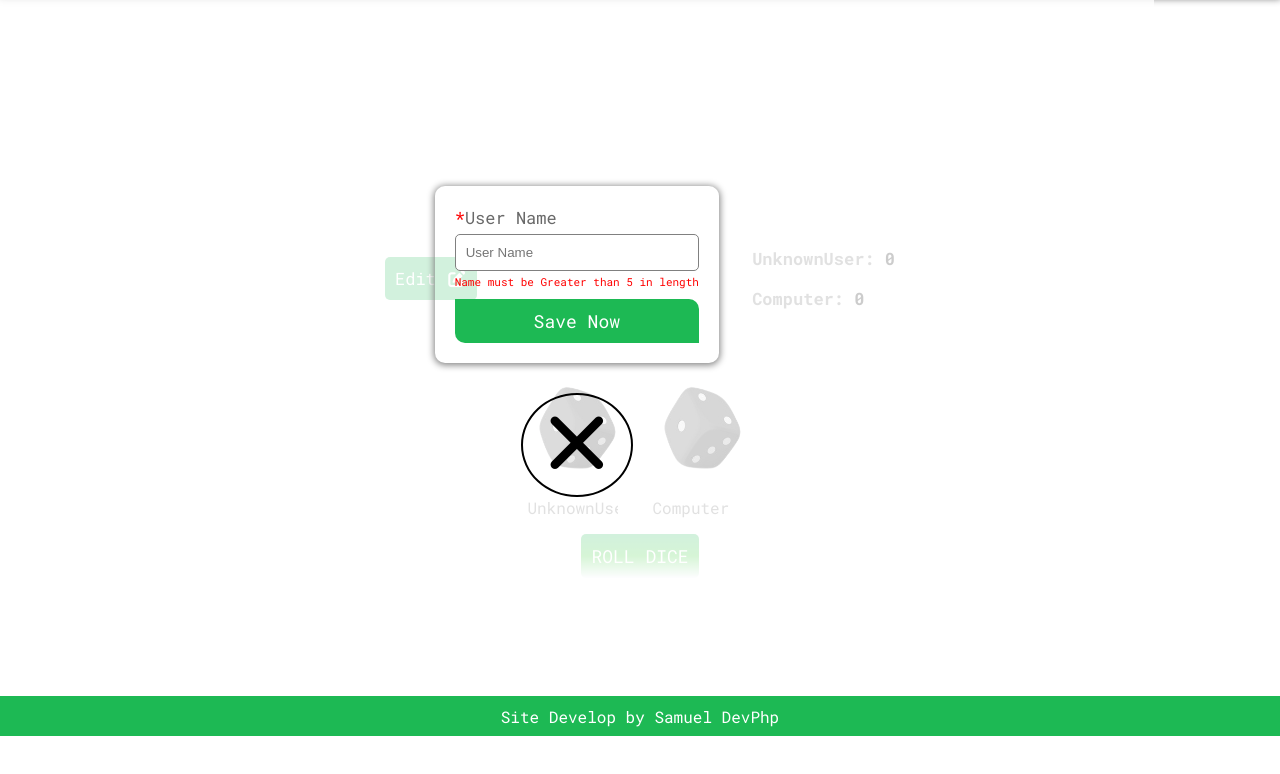
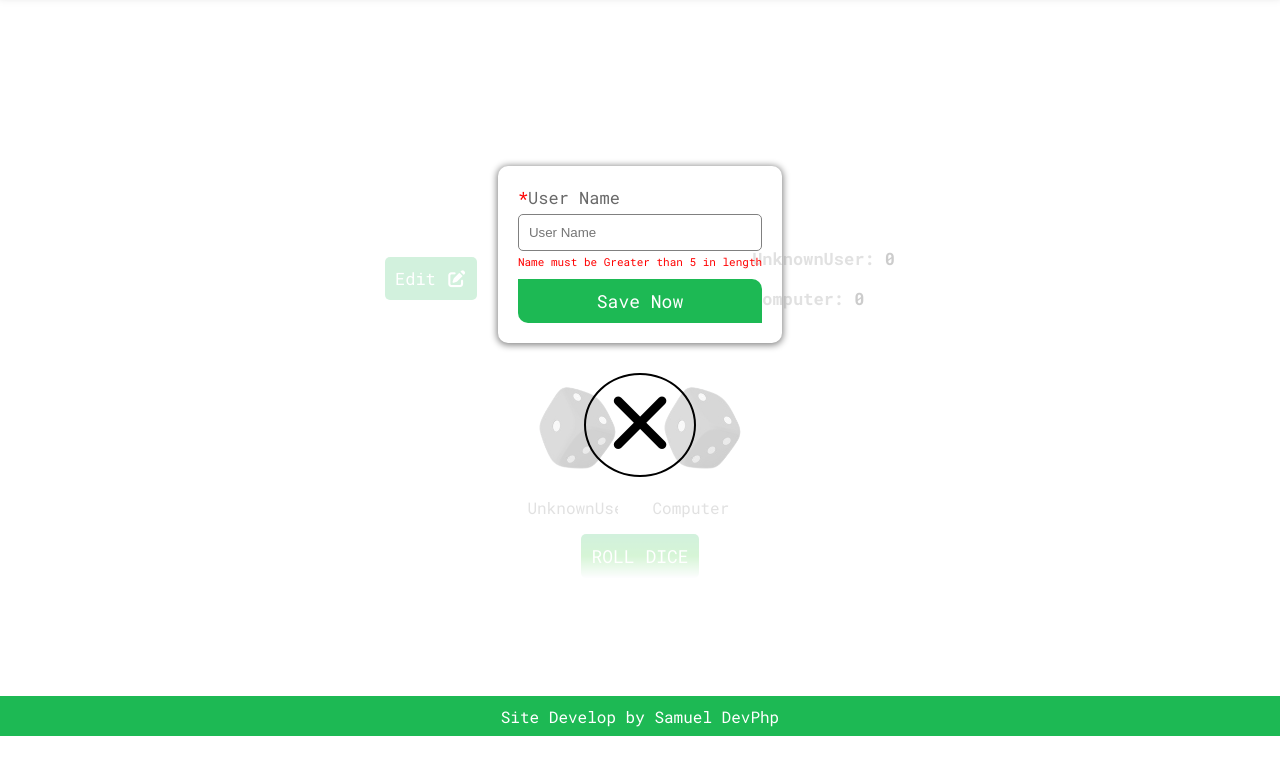
Before and after one commit to user-app-devs/Dice-Game, a plain HTML site: page index.html in a window 1280 px wide. Both pictures are taken after a click on the button "Edit". Shown: the part 64-838 px from the top of the page. Drawn offline with Linux system fonts and the light colour scheme.

Commit message:
Main file

```diff
--- a/app.css
+++ b/app.css
@@ -127,13 +127,12 @@ header nav .restart-div .restart-btn {
 
 
 .main-form {
-  padding: 20px;
   display: grid;
   justify-content: center;
   align-content: center;
   align-items: center;
   height: 100vh;
-  width: 87%;
+  width: 100%;
   position: absolute;
   top: 0;
   left: 0;
@@ -147,6 +146,7 @@ header nav .restart-div .restart-btn {
   justify-content: center;
   align-items: center;
   align-content: center;
+  padding: 20px;
 
 }
 .form{
--- a/app.js
+++ b/app.js
@@ -68,7 +68,7 @@ function cancell() {
 }
  userEdit.addEventListener("click",mainUser);
 function mainUser() {
-    mainForm.style.display = "block";
+    mainForm.style.display = "grid";
 
 
 };
--- a/index.html
+++ b/index.html
@@ -45,7 +45,6 @@
     </div>
     </div>
   <div class="main-form show-form">
-    <div class="form-win">
     <div class="form">
       <label class="user-label" for="username"><spqn class="add">*</spqn>User Name</label>
       <input type="text" placeholder="User Name" id="myname" class="username">
@@ -58,7 +57,7 @@
 
         </div>
       </div>
-    </div>
+
     </div>
   <div class="reset-game">
     <div class="show-reset">
```
